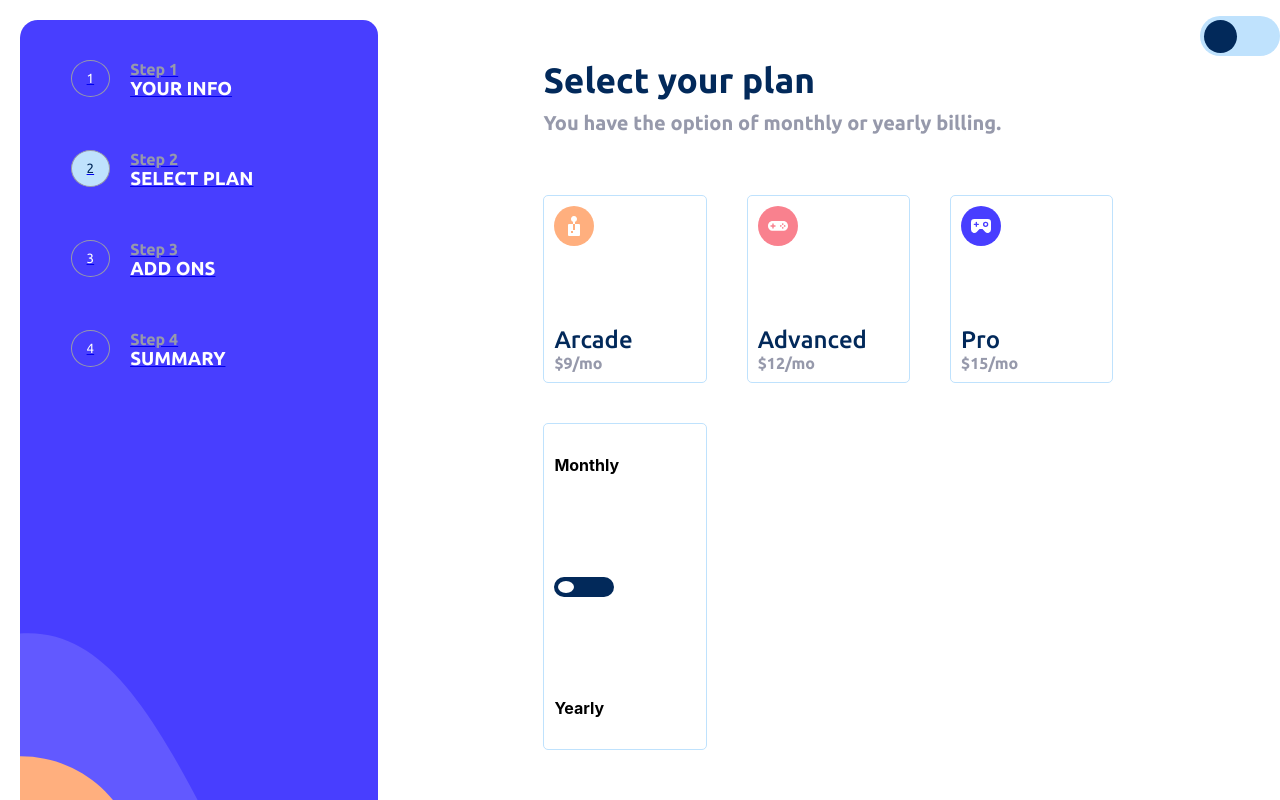
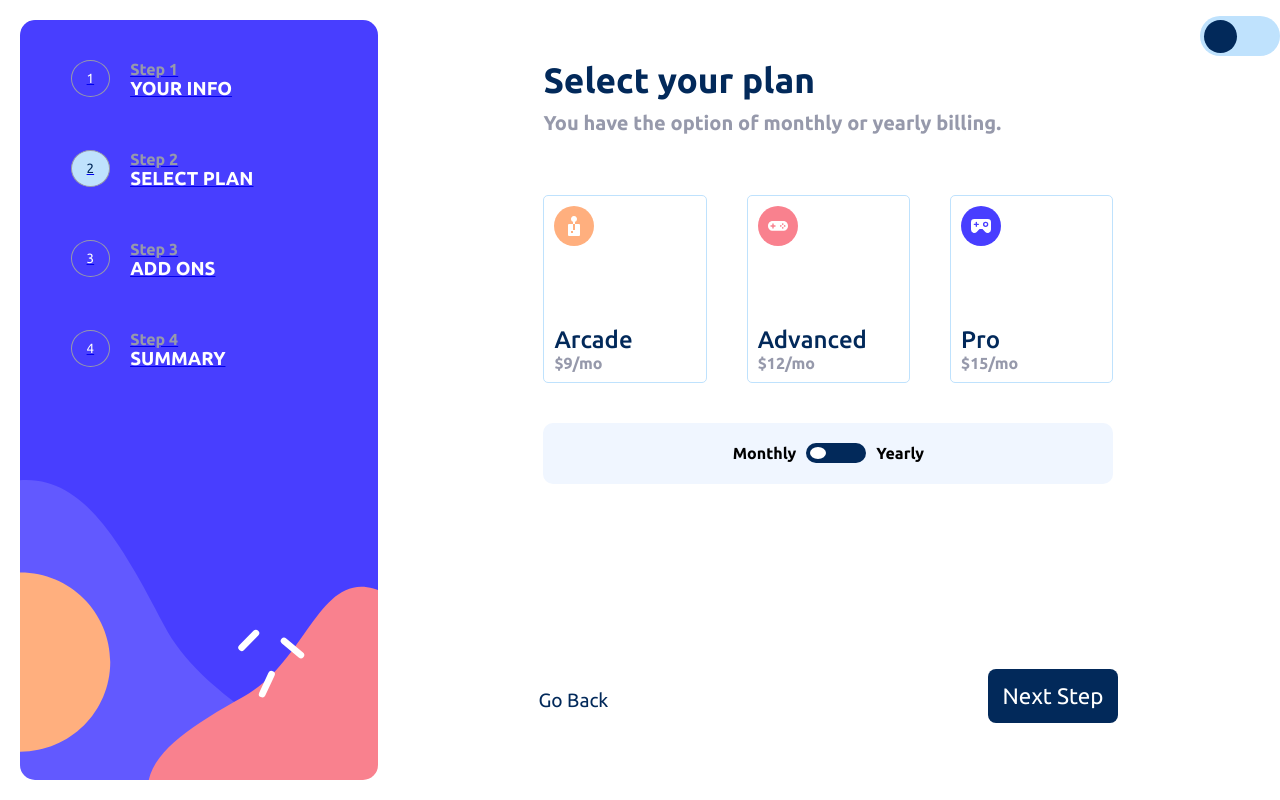
Before and after one commit to Haywayaheadshot/multi-step-form-main, a React (Create React App) app: page /secondPage in a window 1280 px wide. Shown: the top 800 px of the page. Built offline with nearby package versions, Linux system fonts and the light colour scheme.

Commit message:
Move 4th child select-child into a different section and gave it a class of monthly-yearly-choice

```diff
--- a/src/pages/SecondPage.js
+++ b/src/pages/SecondPage.js
@@ -118,8 +118,9 @@ export default function SecondPage() {
               ) }
             </div>
           </section>
-          <section className="select-plan-child">
-            <h4>Monthly</h4>
+        </div>
+        <section className="monthly-yearly-choice">
+          <h4 className="font">Monthly</h4>
           <label htmlFor="switch" className="switch-label">
             <input
               onClick={() => setChecked((checked) => !checked)}
@@ -129,9 +130,8 @@ export default function SecondPage() {
             />
             <span className="switch-slider" />
           </label>
-            <h4>Yearly</h4>
+          <h4 className="font">Yearly</h4>
         </section>
-        </div>
       </section>
       <section className="second-page-footer">
         <NavLink to="/">
```
Lines whose indentation alone changed are shown as unchanged.
